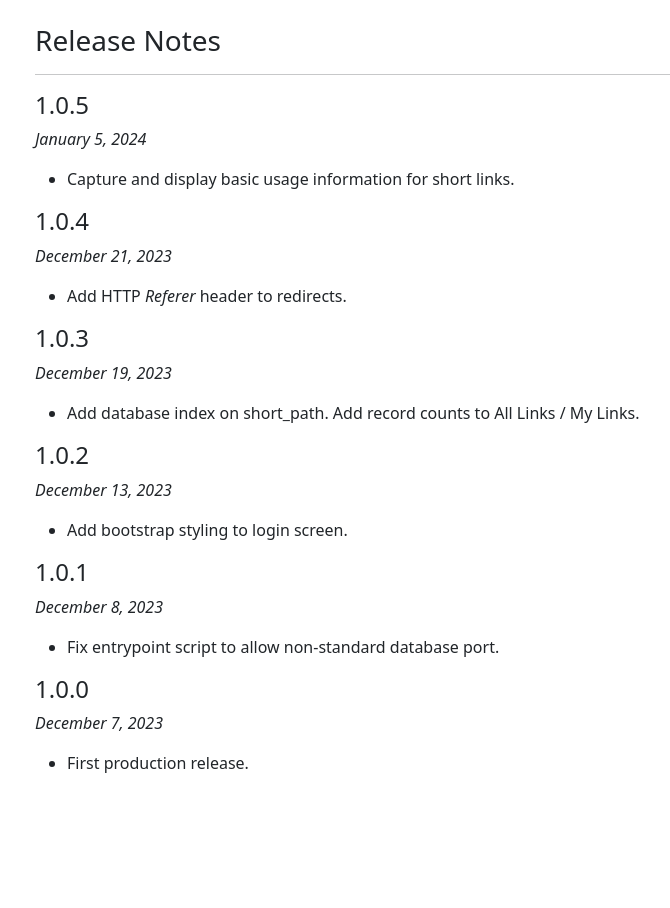
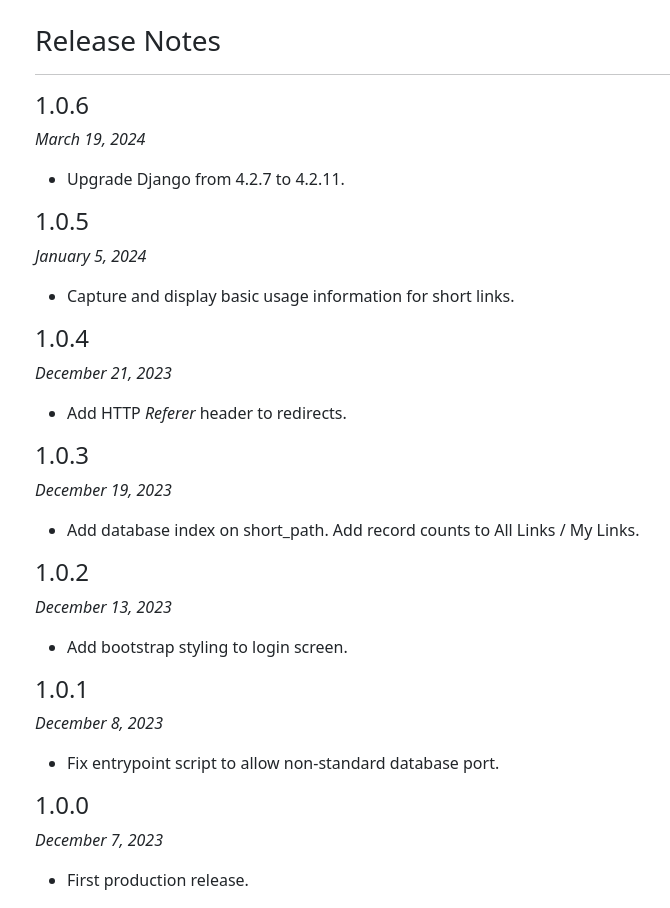
Before and after one commit to UCLALibrary/link-shortener, a Django app: page /release_notes/ in a window 1280 px wide. Shown: the part 46-954 px from the top of the page, without its empty margins (47-717 px from the left). Before the commit the page ends 819 px from the top, so only its background shows below. Run offline with Django 4.2, Linux system fonts and the light colour scheme; the visitor is signed in with stand-in values (Sample User, id 1); parts of the project's set-up code (start-up, migrations or seed data) failed here and were passed over; some libraries are stand-ins or nearby versions.

Commit message:
SYS-1494: Update django from 4.2.7 to 4.2.11 (#12)

```diff
--- a/charts/prod-linkshortener-values.yaml
+++ b/charts/prod-linkshortener-values.yaml
@@ -6,7 +6,7 @@ replicaCount: 1
 
 image:
   repository: uclalibrary/link-shortener
-  tag: v1.0.5
+  tag: v1.0.6
   pullPolicy: Always
 
 nameOverride: ""
--- a/requirements.txt
+++ b/requirements.txt
@@ -1,4 +1,4 @@
-Django==4.2.7
+Django==4.2.11
 gunicorn==21.2.0
 psycopg2==2.9.7
 whitenoise==6.5.0
--- a/shortlinks/templates/shortlinks/release_notes.html
+++ b/shortlinks/templates/shortlinks/release_notes.html
@@ -3,6 +3,14 @@
 {% block content %}
 <h3>Release Notes</h3>
 <hr/>
+
+<h4>1.0.6</h4>
+<p><i>March 19, 2024</i></p>
+<ul>
+    <li>
+        Upgrade Django from 4.2.7 to 4.2.11.
+    </li>
+</ul>
 
 <h4>1.0.5</h4>
 <p><i>January 5, 2024</i></p>
--- a/shortlinks/views.py
+++ b/shortlinks/views.py
@@ -72,7 +72,7 @@ def delete_link(request: HttpRequest, link_id: int) -> HttpResponse:
     link = get_object_or_404(Link, pk=link_id)
     link.delete()
     # Go back to the calling page
-    return HttpResponseRedirect(request.META.get("HTTP_REFERER"))
+    return HttpResponseRedirect(request.headers.get("referer"))
 
 
 @login_required
--- a/shortlinks/views_utils.py
+++ b/shortlinks/views_utils.py
@@ -51,6 +51,6 @@ def capture_usage_stats(link: Link, request: HttpRequest) -> None:
         link=link,
         client_ip=request.META.get("REMOTE_ADDR", ""),
         query_string=request.META.get("QUERY_STRING", ""),
-        referrer=request.META.get("HTTP_REFERER", ""),
-        user_agent=request.META.get("HTTP_USER_AGENT", ""),
+        referrer=request.headers.get("referer", ""),
+        user_agent=request.headers.get("user-agent", ""),
     )
```
